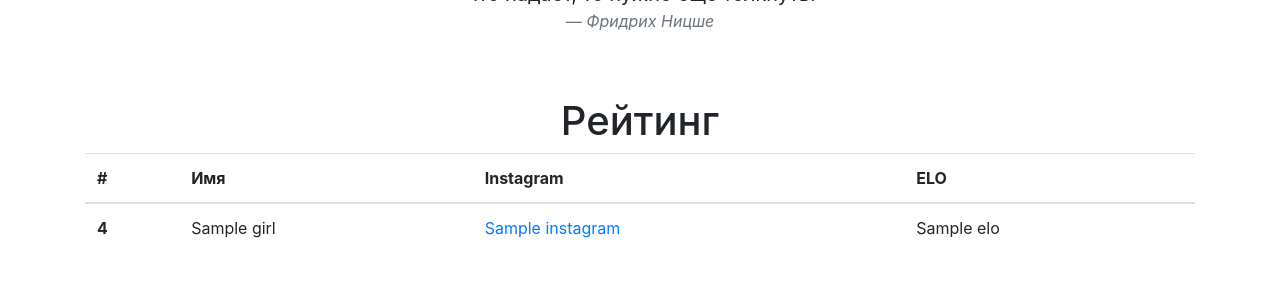
After one commit to dostashev/chanvoter, a Flask app: template templates/rating.html in a window 1280 px wide. The commit adds this page. Shown: the part 498-800 px from the top of the page. Run offline with Flask 2, Linux system fonts and the light colour scheme; the template is opened without the code that fills it: most values are stand-ins (such as "Sample title", 1, 10 or a date in 2020); some libraries are stand-ins or nearby versions.

Commit message:
Make rating template

```diff
--- a/rating.html
+++ /dev/null
@@ -1,4 +0,0 @@
-{% extends "base.html" %}
-{% block body %}
-    I am rating
-{% endblock %}
--- a/templates/base.html
+++ b/templates/base.html
@@ -16,7 +16,7 @@
 
 <body>
 <nav class="navbar navbar-expand-lg navbar-light bg-light">
-  <a class="navbar-brand" href="#">Chanvoter</a>
+  <a class="navbar-brand" href="/">Chanvoter</a>
   <button class="navbar-toggler" type="button" data-toggle="collapse" data-target="#navbarSupportedContent" aria-controls="navbarSupportedContent" aria-expanded="false" aria-label="Toggle navigation">
     <span class="navbar-toggler-icon"></span>
   </button>
@@ -24,11 +24,11 @@
   <div class="collapse navbar-collapse" id="navbarSupportedContent">
     <ul class="navbar-nav mr-auto">
       <li class="nav-item active">
-        <a class="nav-link" href="#">Главная<span class="sr-only">(current)</span></a>
+        <a class="nav-link" href="/">Главная<span class="sr-only">(current)</span></a>
       </li>
 
       <li class="nav-item active">
-        <a class="nav-link" href="#">Рейтинг<span class="sr-only">(current)</span></a>
+        <a class="nav-link" href="/rating">Рейтинг<span class="sr-only">(current)</span></a>
       </li>
     </ul>
 
--- a/templates/index.html
+++ b/templates/index.html
@@ -10,7 +10,7 @@
             <div class='container center-block'>
                 <blockquote class="blockquote text-center">
                 <p class="mb-0">Низкорослый, узкоплечий, широкобедрый пол мог назвать прекрасным только отуманенный половым побуждением рассудок мужчины: вся его красота и кроется в этом побуждении.</p>
-                <footer class="blockquote-footer"><cite>Артур Шопенгауэр - убеждённый женоненавистник</cite></footer>
+                <footer class="blockquote-footer"><cite>Артур Шопенгауэр, убеждённый женоненавистник</cite></footer>
                 </blockquote>
             </div>
         </div>
--- /dev/null
+++ b/templates/rating.html
@@ -0,0 +1,41 @@
+{% extends "base.html" %}
+{% block body %}
+<div class='container mt-3'>
+        <div class='row'>
+            <img  class='rounded mx-auto img-fluid d-block col-6' alt='Артур Шопенгауэр' src='https://germanexpert.ru/wp-content/uploads/2018/01/Friedrich-Wilhelm-Nietzsche-750x350.jpg'>
+        </div>
+
+        <div class='row'>
+            <div class='container center-block'>
+                <blockquote class="blockquote text-center">
+                    <p class="mb-0">Что падает, то нужно ещё толкнуть.</p>
+                <footer class="blockquote-footer"><cite>Фридрих Ницше</cite></footer>
+                </blockquote>
+            </div>
+        </div>
+
+    <div class='row col-8 mt-5 mx-auto justify-content-center'>
+        <h1>Рейтинг</h1>
+    </div>
+
+    <table class='table'>
+        <thead>
+            <th scope="col">#</th>
+            <th scope="col">Имя</th>
+            <th scope="col">Instagram</th>
+            <th scope="col">ELO</th>
+        </thead>
+
+        <tbody>
+            {% for girl in girls %}
+            <tr>
+            <th scope='row'>{{ girl.rating }}</th>
+            <td>{{ girl.name }}</td>
+            <td><a href='http://www.instagram.com/{{ girl.instagram }}'>{{ girl.instagram }}</a>
+            <td>{{ girl.ELO }}</td>
+            </tr>
+            {% endfor %}
+        </tbody>
+    </table>
+</div>
+{% endblock %}
```
Also changed, not shown: base.html (deleted, +0 -23 lines), gtest.py (+19 -11 lines), templates/contest_.html (added, +42 -0 lines).
